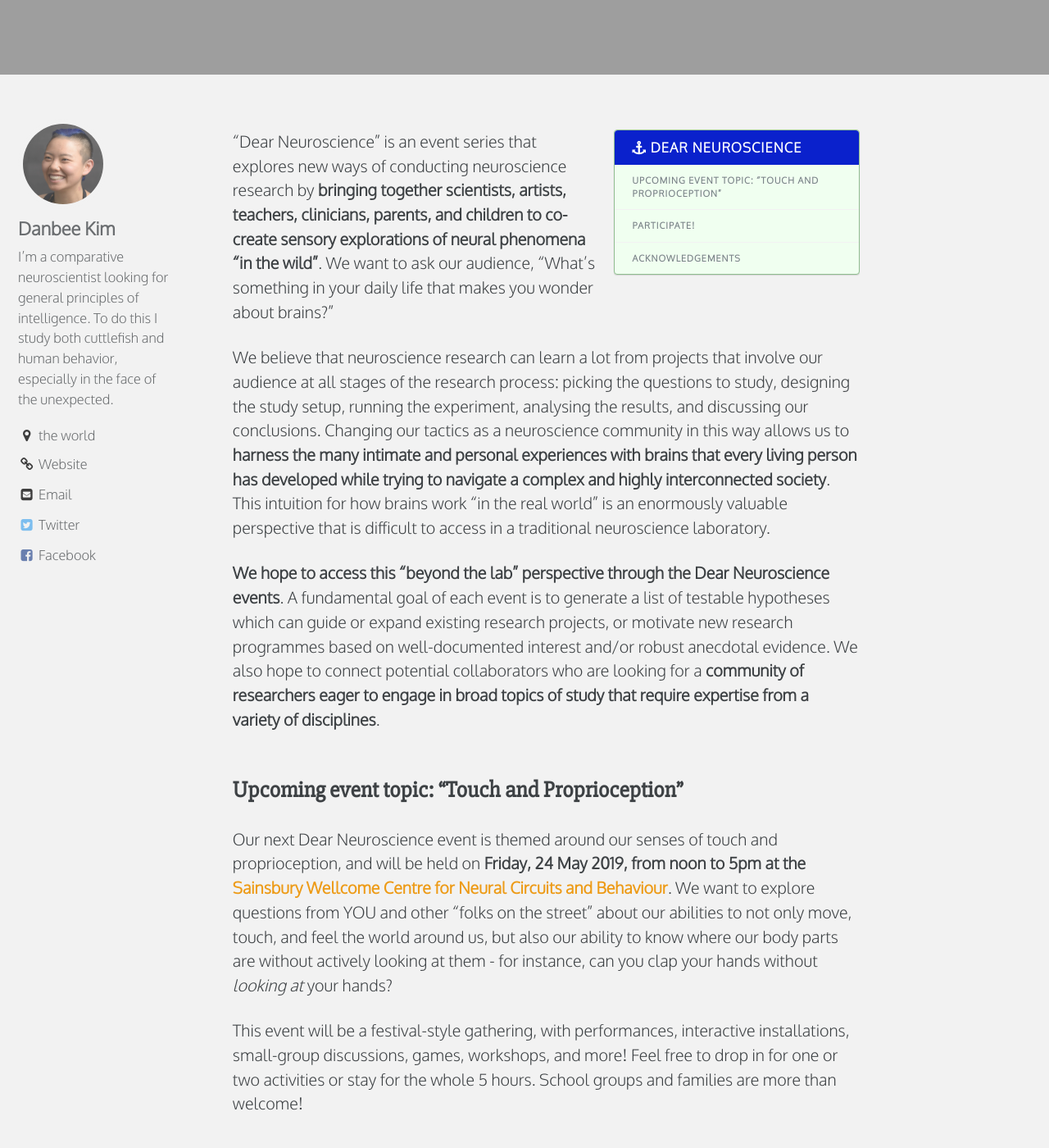
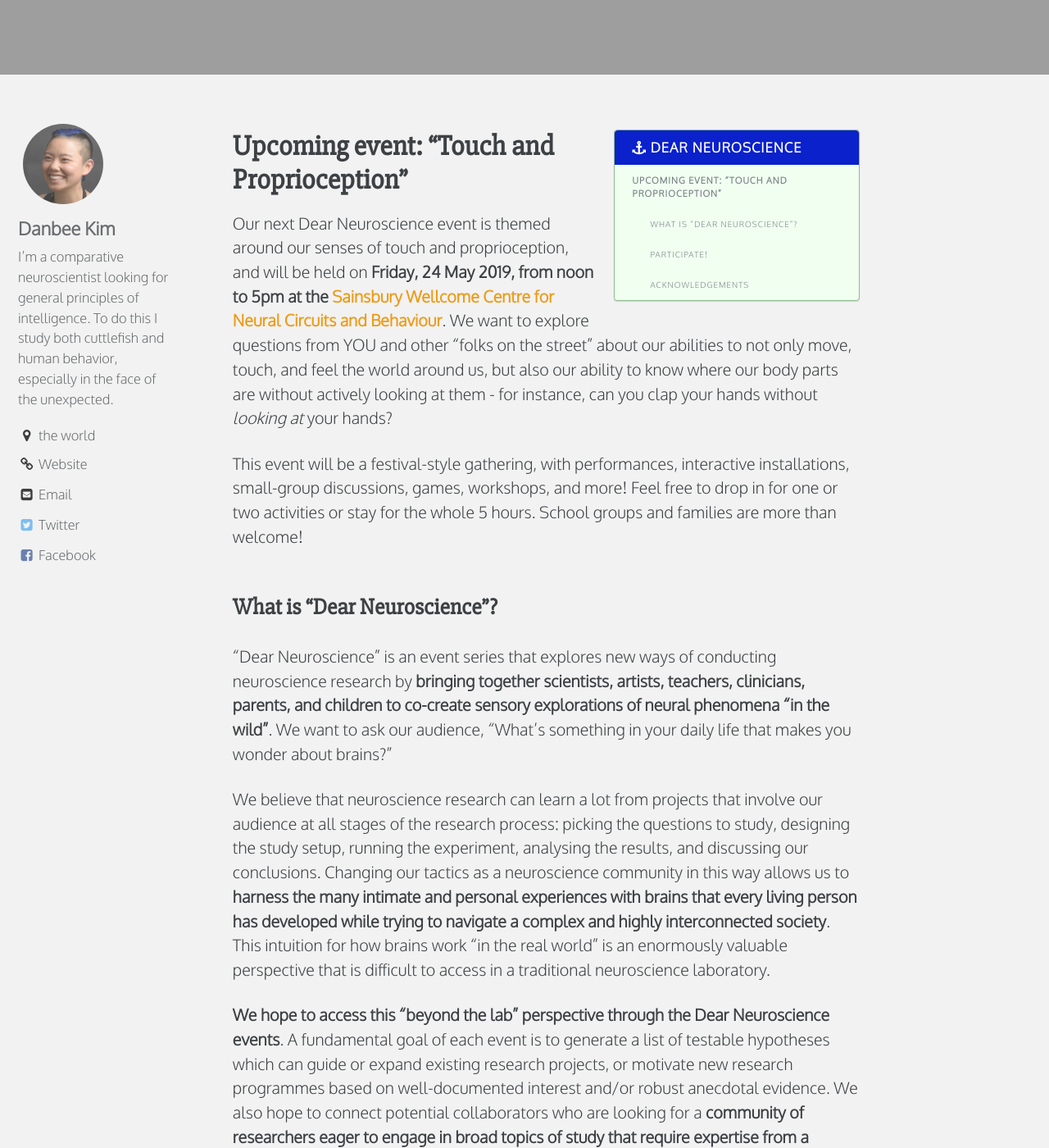
Before and after one commit to everymind/DearNeuroscience, a Jekyll site: the page built from index.md, in a window 1280 px wide and 1400 px high, scrolled down 969 px. Shown: the whole window at 82% size. Built offline with Jekyll 4.4.1, drawn with Linux system fonts in a browser that asks for light colours; comment, search, counter and statistics services are not loaded.

Commit message:
made next event more prominent

```diff
--- a/index.md
+++ b/index.md
@@ -27,17 +27,19 @@ gallery:
 
 {% include toc icon="anchor" title="Dear Neuroscience" %}
 
+# Upcoming event: "Touch and Proprioception"
+
+Our next Dear Neuroscience event is themed around our senses of touch and proprioception, and will be held on **Friday, 24 May 2019, from noon to 5pm at the [Sainsbury Wellcome Centre for Neural Circuits and Behaviour](https://goo.gl/maps/BtRHagPzAuF2)**. We want to explore questions from YOU and other "folks on the street" about our abilities to not only move, touch, and feel the world around us, but also our ability to know where our body parts are without actively looking at them - for instance, can you clap your hands without *looking at* your hands?
+
+This event will be a festival-style gathering, with performances, interactive installations, small-group discussions, games, workshops, and more! Feel free to drop in for one or two activities or stay for the whole 5 hours. School groups and families are more than welcome!
+
+## What is "Dear Neuroscience"?
+
 "Dear Neuroscience" is an event series that explores new ways of conducting neuroscience research by **bringing together scientists, artists, teachers, clinicians, parents, and children to co-create sensory explorations of neural phenomena "in the wild"**. We want to ask our audience, "What's something in your daily life that makes you wonder about brains?"
 
 We believe that neuroscience research can learn a lot from projects that involve our audience at all stages of the research process: picking the questions to study, designing the study setup, running the experiment, analysing the results, and discussing our conclusions. Changing our tactics as a neuroscience community in this way allows us to **harness the many intimate and personal experiences with brains that every living person has developed while trying to navigate a complex and highly interconnected society**. This intuition for how brains work "in the real world" is an enormously valuable perspective that is difficult to access in a traditional neuroscience laboratory.
 
 **We hope to access this "beyond the lab" perspective through the Dear Neuroscience events**. A fundamental goal of each event is to generate a list of testable hypotheses which can guide or expand existing research projects, or motivate new research programmes based on well-documented interest and/or robust anecdotal evidence. We also hope to connect potential collaborators who are looking for a **community of researchers eager to engage in broad topics of study that require expertise from a variety of disciplines**.
-
-## Upcoming event topic: "Touch and Proprioception"
-
-Our next Dear Neuroscience event is themed around our senses of touch and proprioception, and will be held on **Friday, 24 May 2019, from noon to 5pm at the [Sainsbury Wellcome Centre for Neural Circuits and Behaviour](https://goo.gl/maps/BtRHagPzAuF2)**. We want to explore questions from YOU and other "folks on the street" about our abilities to not only move, touch, and feel the world around us, but also our ability to know where our body parts are without actively looking at them - for instance, can you clap your hands without *looking at* your hands?
-
-This event will be a festival-style gathering, with performances, interactive installations, small-group discussions, games, workshops, and more! Feel free to drop in for one or two activities or stay for the whole 5 hours. School groups and families are more than welcome!
 
 ## Participate!
 
```
